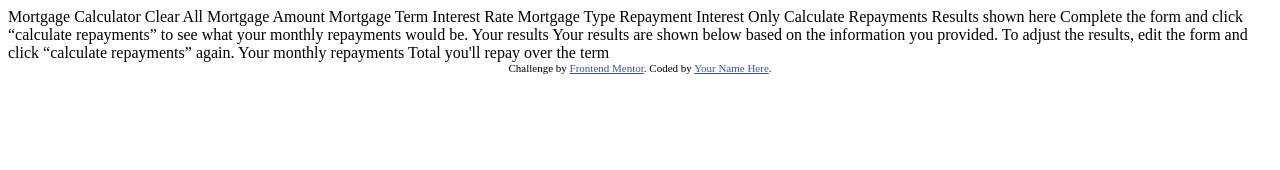
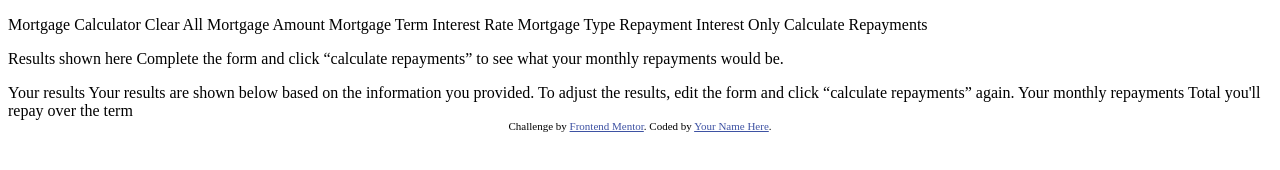
Before and after one commit to David-EA/mortgage-calculator, a plain HTML site: page index.html in a window 1280 px wide. Drawn offline with Linux system fonts and the light colour scheme.

Commit message:
modified html file

```diff
--- a/index.html
+++ b/index.html
@@ -15,7 +15,8 @@
   </style>
 </head>
 <body>
-
+<div>
+  <p>
     Mortgage Calculator
     Clear All
 
@@ -29,15 +30,20 @@
     Repayment
     Interest Only
 
-  Calculate Repayments
+    Calculate Repayments</p>
+</div>
+
 
   <!-- Empty results start -->
-
+  <div>
+    <p>
       Results shown here
 
       Complete the form and click “calculate repayments” to see what
       your monthly repayments would be.
 
+    </p>
+  </div>
     <!-- Empty results end -->
 
   <!-- Completed results start -->
```
Lines whose indentation alone changed are shown as unchanged.
